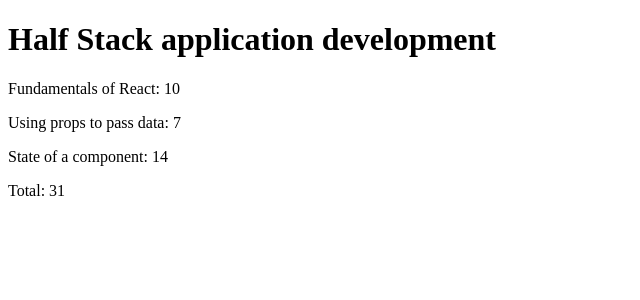
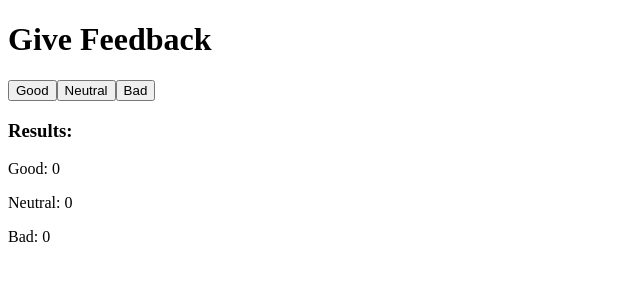
Before and after one commit to sandraEstlo/full_stack_open, a React (Vite) app in the folder Part1/unicafe/: page / in a window 1280 px wide. Shown: the top 300 px of the page, without its empty margins (0-640 px from the left). Built offline with nearby package versions, Linux system fonts and the light colour scheme.

Commit message:
result exercice 6

```diff
--- a/Part1/unicafe/src/App.jsx
+++ b/Part1/unicafe/src/App.jsx
@@ -1,21 +1,23 @@
-import Content from "./Content";
-import Header from "./Header";
-import Total from "./Total";
+import React, {useState, button} from "react";
+import Results from "./Result";
 
 const App = () => {
-  const course = 'Half Stack application development'
 
-  const parts = [
-    { name: 'Fundamentals of React',    exercices: 10 },
-    { name: 'Using props to pass data', exercices: 7  },
-    { name: 'State of a component',     exercices: 14 }
-  ];
+  const [good, setGood] = useState(0)
+  const [neutral, setNeutral] = useState(0)
+  const [bad, setBad] = useState(0)
+
+  const handleGoodClick = () => setGood(good + 1)
+  const handleNeutralClick = () => setNeutral(neutral + 1)
+  const handleBadClick = () => setBad(bad + 1)
 
   return (
     <div>
-      <Header course= {course} />
-      <Content parts={parts} />
-      <Total parts={parts} />
+      <h1>Give Feedback</h1>
+      <button onClick={handleGoodClick}>Good</button>
+      <button onClick={handleNeutralClick}>Neutral</button>
+      <button onClick={handleBadClick}>Bad</button>
+      <Results good={good} neutral={neutral} bad={bad}></Results>
     </div>
   )
 }
--- a/Part1/unicafe/src/Content.jsx
+++ b/Part1/unicafe/src/Content.jsx
@@ -1,9 +1,7 @@
-const Content = ({parts}) => {
+const Content = ({type, result}) => {
     return (
         <>
-            {parts.map(part =>
-                <p>{part.name}: {part.exercices}</p>
-            )}
+            <p>{type}: {result}</p>
         </>
     )
 }
--- a/Part1/unicafe/src/Header.jsx
+++ b/Part1/unicafe/src/Header.jsx
@@ -1,8 +1,8 @@
-const Header = ({course}) => {
+const Header = ({title}) => {
 
     return (
         <>
-            <h1>{course}</h1>
+            <h1>{title}</h1>
         </>
     );
 }
--- /dev/null
+++ b/Part1/unicafe/src/Result.jsx
@@ -0,0 +1,14 @@
+import React from "react";
+
+const Results = ({good, neutral, bad}) => {
+    return (
+        <>
+            <h3>Results:</h3>
+            <p>Good: {good}</p>
+            <p>Neutral: {neutral}</p>
+            <p>Bad: {bad}</p>
+        </>
+    )
+};
+
+export default Results;
```
